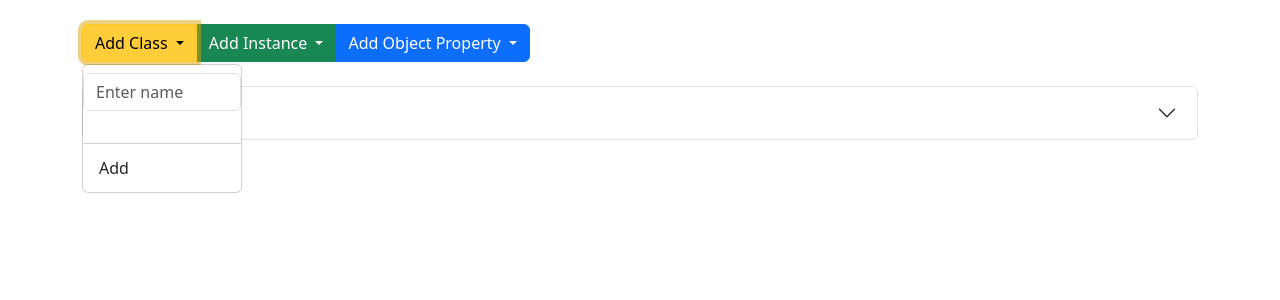
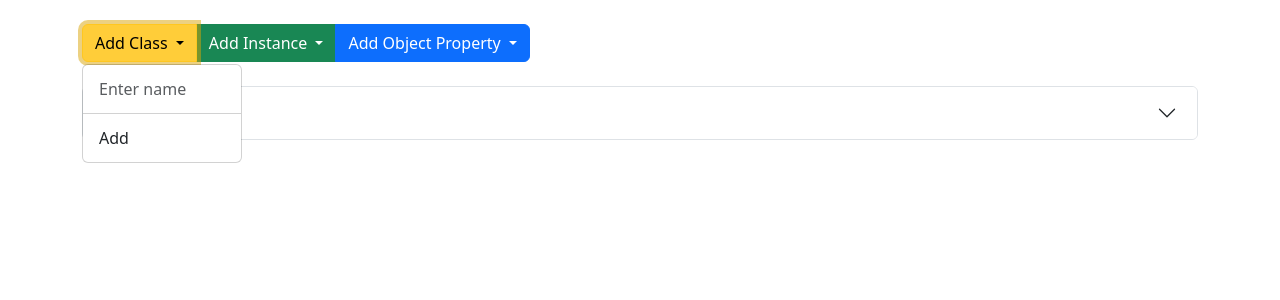
Before and after one commit to ara2003/PBZ_2_3, a Django app: template OntologyApp/main/templates/main/ontology.html in a window 1280 px wide, after a click on "Add Class". Shown: the part 56-356 px from the top of the page. Run offline with Django 4.2, Linux system fonts and the light colour scheme; the template is opened without the code that fills it: most values are stand-ins (such as "Sample title", 1, 10 or a date in 2020); some libraries are stand-ins or nearby versions.

Commit message:
fixed dropdowns

```diff
--- a/OntologyApp/main/templates/main/ontology.html
+++ b/OntologyApp/main/templates/main/ontology.html
@@ -22,7 +22,7 @@ Ontology
     <ul class="dropdown-menu">
       <form method='post'>
         {% csrf_token %}
-        <li><input placeholder="Enter name" class="form-control" type="text" id="classInputName" name="classInputName"></li></br>
+        <li><input placeholder="Enter name" class="form-control dropdown-item" type="text" id="classInputName" name="classInputName"></li>
         <li><hr class="dropdown-divider"></li>
         <li><button type="submit" class="dropdown-item" name="addClass">Add</button></li>
       </form>
@@ -36,8 +36,8 @@ Ontology
     <ul class="dropdown-menu">
       <form method='post'>
         {% csrf_token %}
-        <li><input placeholder="Enter name" class="form-control" type="text" id="individualInputName" name="individualInputName"></li></br>
-        <li><input placeholder="Enter class" class="form-control" type="text" id="individualInput" name="individualInput"></li>
+        <li><input placeholder="Enter name" class="form-control dropdown-item" type="text" id="individualInputName" name="individualInputName"></li></br>
+        <li><input placeholder="Enter class" class="form-control dropdown-item" type="text" id="individualInput" name="individualInput"></li>
         <li><hr class="dropdown-divider"></li>
         <li><button type="submit" class="dropdown-item" name="addInstance">Add</button></li>
       </form>
@@ -51,9 +51,9 @@ Ontology
     <ul class="dropdown-menu">
       <form method='post'>
         {% csrf_token %}
-        <li><input placeholder="Enter name" class="form-control" type="text" id="objectPropertyInputName" name="objectPropertyInputName"></li></br>
-        <li><input placeholder="Enter subject" class="form-control" type="text" id="objectPropertyInputOne" name="objectPropertyInputOne"></li></br>
-        <li><input placeholder="Enter object" class="form-control" type="text" id="objectPropertyInputTwo" name="objectPropertyInputTwo"></li>
+        <li><input placeholder="Enter name" class="form-control dropdown-item" type="text" id="objectPropertyInputName" name="objectPropertyInputName"></li></br>
+        <li><input placeholder="Enter subject" class="form-control dropdown-item" type="text" id="objectPropertyInputOne" name="objectPropertyInputOne"></li></br>
+        <li><input placeholder="Enter object" class="form-control dropdown-item" type="text" id="objectPropertyInputTwo" name="objectPropertyInputTwo"></li>
         <li><hr class="dropdown-divider"></li>
         <li><button type="submit" class="dropdown-item" name="addObjectProperty">Add</button></li>
       </form>
```
Also changed, not shown: OntologyApp/main/templates/main/instances.html (+16 -3 lines), OntologyApp/main/templates/main/objectProperties.html (+14 -1 lines).
